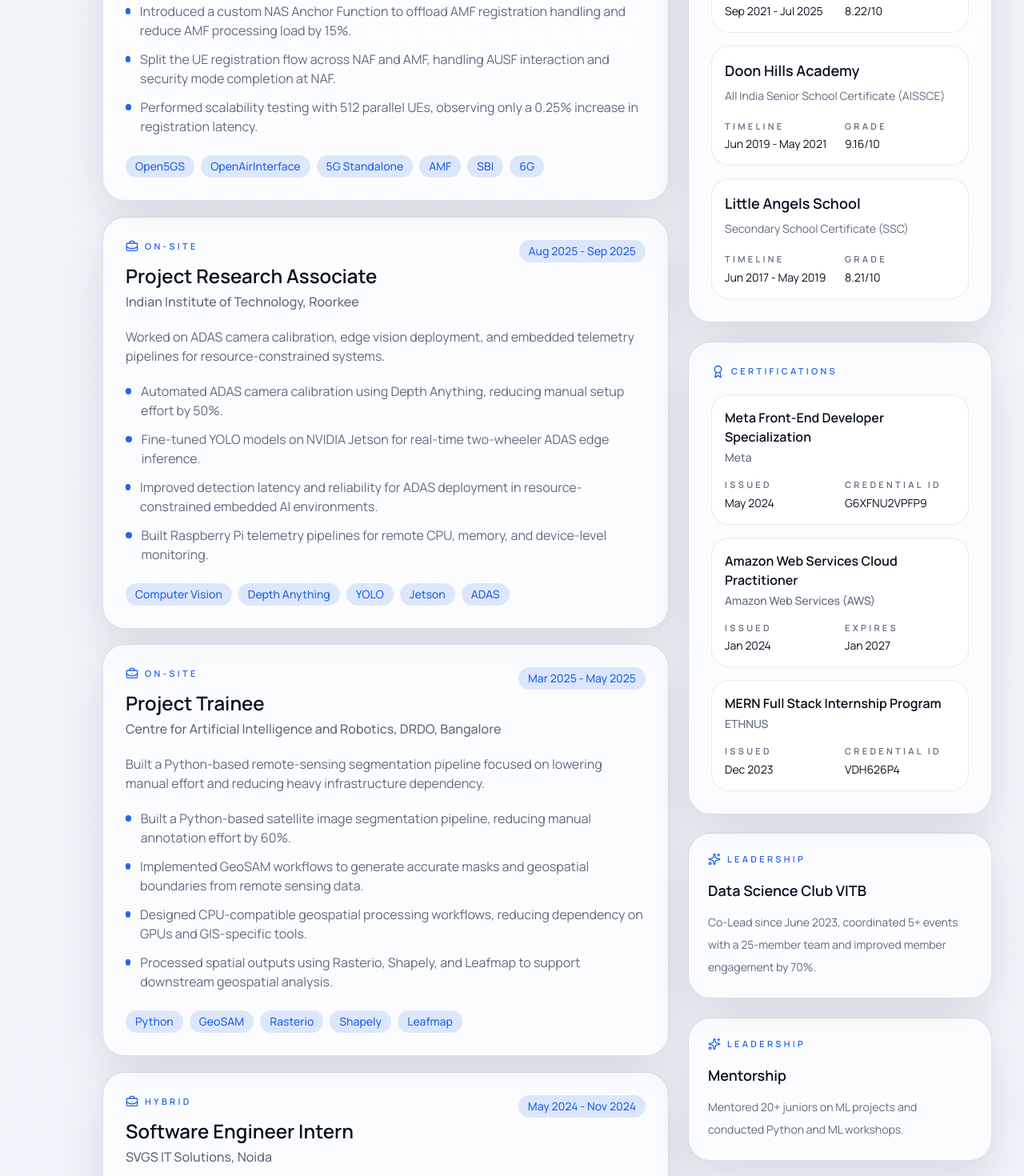
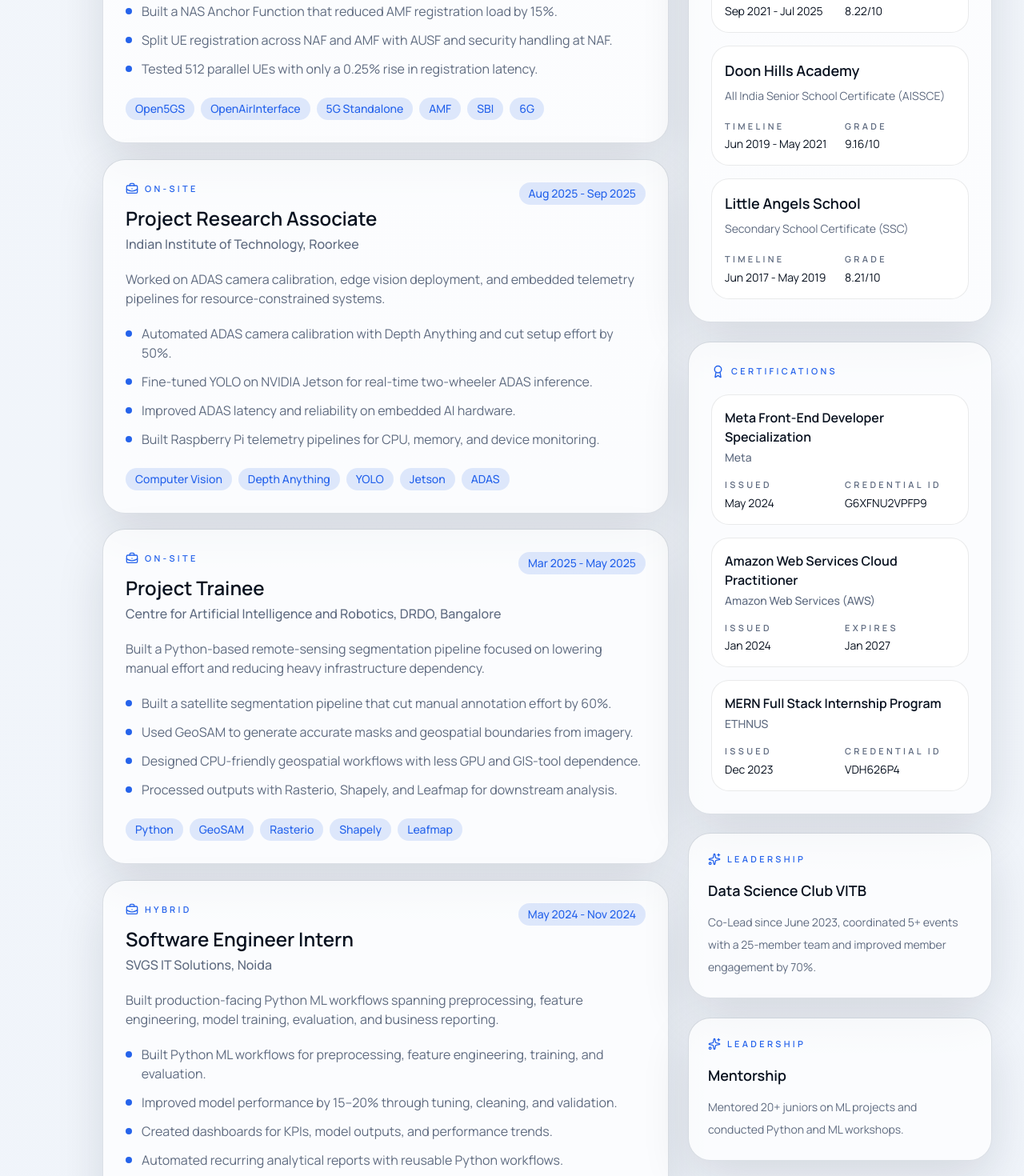
Before and after one commit to pranavjindal29/Portfolio, a React (Vite) app: page / in a window 1280 px wide. Shown: the part 2860-4330 px from the top of the page at 80% size. Built offline with nearby package versions, Linux system fonts and the light colour scheme.

Commit message:
Tighten resume experience bullet copy

```diff
--- a/src/data/portfolio.js
+++ b/src/data/portfolio.js
@@ -203,9 +203,9 @@ export const experience = [
     summary:
       'Working on SA 5G core network optimization using Open5GS, OAI, Linux-based testbeds, and SBI-based network-function interactions.',
     highlights: [
-      'Introduced a custom NAS Anchor Function to offload AMF registration handling and reduce AMF processing load by 15%.',
-      'Split the UE registration flow across NAF and AMF, handling AUSF interaction and security mode completion at NAF.',
-      'Performed scalability testing with 512 parallel UEs, observing only a 0.25% increase in registration latency.',
+      'Built a NAS Anchor Function that reduced AMF registration load by 15%.',
+      'Split UE registration across NAF and AMF with AUSF and security handling at NAF.',
+      'Tested 512 parallel UEs with only a 0.25% rise in registration latency.',
     ],
     stack: ['Open5GS', 'OpenAirInterface', '5G Standalone', 'AMF', 'SBI', '6G'],
   },
@@ -217,10 +217,10 @@ export const experience = [
     summary:
       'Worked on ADAS camera calibration, edge vision deployment, and embedded telemetry pipelines for resource-constrained systems.',
     highlights: [
-      'Automated ADAS camera calibration using Depth Anything, reducing manual setup effort by 50%.',
-      'Fine-tuned YOLO models on NVIDIA Jetson for real-time two-wheeler ADAS edge inference.',
-      'Improved detection latency and reliability for ADAS deployment in resource-constrained embedded AI environments.',
-      'Built Raspberry Pi telemetry pipelines for remote CPU, memory, and device-level monitoring.',
+      'Automated ADAS camera calibration with Depth Anything and cut setup effort by 50%.',
+      'Fine-tuned YOLO on NVIDIA Jetson for real-time two-wheeler ADAS inference.',
+      'Improved ADAS latency and reliability on embedded AI hardware.',
+      'Built Raspberry Pi telemetry pipelines for CPU, memory, and device monitoring.',
     ],
     stack: ['Computer Vision', 'Depth Anything', 'YOLO', 'Jetson', 'ADAS'],
   },
@@ -232,10 +232,10 @@ export const experience = [
     summary:
       'Built a Python-based remote-sensing segmentation pipeline focused on lowering manual effort and reducing heavy infrastructure dependency.',
     highlights: [
-      'Built a Python-based satellite image segmentation pipeline, reducing manual annotation effort by 60%.',
-      'Implemented GeoSAM workflows to generate accurate masks and geospatial boundaries from remote sensing data.',
-      'Designed CPU-compatible geospatial processing workflows, reducing dependency on GPUs and GIS-specific tools.',
-      'Processed spatial outputs using Rasterio, Shapely, and Leafmap to support downstream geospatial analysis.',
+      'Built a satellite segmentation pipeline that cut manual annotation effort by 60%.',
+      'Used GeoSAM to generate accurate masks and geospatial boundaries from imagery.',
+      'Designed CPU-friendly geospatial workflows with less GPU and GIS-tool dependence.',
+      'Processed outputs with Rasterio, Shapely, and Leafmap for downstream analysis.',
     ],
     stack: ['Python', 'GeoSAM', 'Rasterio', 'Shapely', 'Leafmap'],
   },
@@ -247,10 +247,10 @@ export const experience = [
     summary:
       'Built production-facing Python ML workflows spanning preprocessing, feature engineering, model training, evaluation, and business reporting.',
     highlights: [
-      'Built Python-based machine learning workflows for data preprocessing, feature engineering, model training, and evaluation.',
-      'Enhanced model performance by 15–20% through data cleaning, tuning, validation, and workflow refinement.',
-      'Created dashboards to monitor business KPIs, model outputs, performance trends, and stakeholder insights.',
-      'Automated recurring analytical reports using reusable Python workflows, reducing manual reporting effort.',
+      'Built Python ML workflows for preprocessing, feature engineering, training, and evaluation.',
+      'Improved model performance by 15–20% through tuning, cleaning, and validation.',
+      'Created dashboards for KPIs, model outputs, and performance trends.',
+      'Automated recurring analytical reports with reusable Python workflows.',
     ],
     stack: ['Python', 'ML Pipelines', 'Data Analysis', 'Dashboards', 'Feature Engineering'],
   },
```
